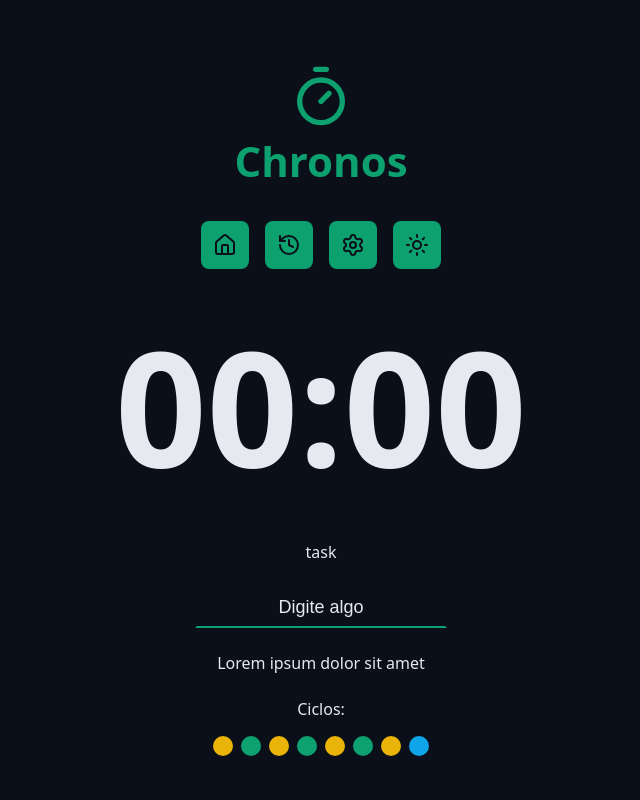
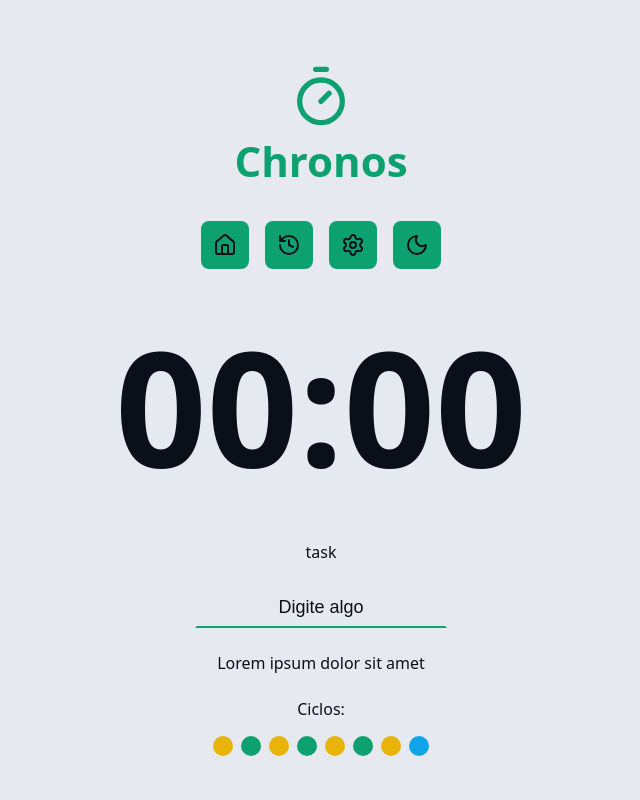
Before and after one commit to ravibarbosals/chronos-pomodoro, a React (Vite) app: page / in a window 1280 px wide. Both pictures are taken after a click on the link 736 px from the left and 245 px from the top of the page. Shown: the top 800 px of the page, without its empty margins (319-959 px from the left). Built offline with nearby package versions, Linux system fonts and the light colour scheme.

Commit message:
feat: implement theme toggle functionality and update styles for light mode

```diff
--- a/index.html
+++ b/index.html
@@ -1,5 +1,5 @@
 <!doctype html>
-<html lang="en">
+<html lang="pt-br" data-theme="dark">
   <head>
     <meta charset="UTF-8" />
     <link rel="icon" type="image/svg+xml" href="/vite.svg" />
--- a/src/components/Menu/index.tsx
+++ b/src/components/Menu/index.tsx
@@ -1,28 +1,74 @@
-import {
-  HistoryIcon,
-  HouseIcon,
-  SettingsIcon,
-  SunIcon,
-} from 'lucide-react';
+import { HistoryIcon, HouseIcon, MoonIcon, SettingsIcon, SunIcon } from 'lucide-react';
 import styles from './styles.module.css';
+import { useState, useEffect } from 'react';
+
+type AvailableThemes = 'dark' | 'light';
 
 export function Menu() {
+  const [theme, setTheme] = useState<AvailableThemes>(() => {
+    const storageTheme =
+    localStorage.getItem('theme') as AvailableThemes || 'dark';
+    return storageTheme;
+  });
+
+  const nextThemeIcon = {
+    dark: <SunIcon />,
+    light: <MoonIcon />
+  }
+
+  function handleThemeChange(
+    event: React.MouseEvent<HTMLAnchorElement, MouseEvent>,
+  ) {
+    event.preventDefault();
+
+    setTheme(prevTheme => {
+      const nextTheme = prevTheme === 'dark' ? 'light' : 'dark';
+      return nextTheme;
+    });
+  }
+
+  useEffect(() => {
+    document.documentElement.setAttribute('data-theme', theme);
+    localStorage.setItem('theme', theme)
+  }, [theme]);
+
   return (
     <nav className={`${styles.menu}`}>
-      <a className={styles.menuLink} href='#'>
+      <a
+        className={styles.menuLink}
+        href='#'
+        aria-label='Ir para a home'
+        title='Ir para a home'
+      >
         <HouseIcon />
       </a>
 
-      <a className={styles.menuLink} href='#'>
+      <a
+        className={styles.menuLink}
+        href='#'
+        aria-label='Ver Histórico'
+        title='Ver Histórico'
+      >
         <HistoryIcon />
       </a>
 
-      <a className={styles.menuLink} href='#'>
+      <a
+        className={styles.menuLink}
+        href='#'
+        aria-label='Configurações'
+        title='Configurações'
+      >
         <SettingsIcon />
       </a>
 
-      <a className={styles.menuLink} href='#'>
-        <SunIcon />
+      <a
+        className={styles.menuLink}
+        href='#'
+        aria-label='Mudar Tema'
+        title='Mudar Tema'
+        onClick={handleThemeChange}
+      >
+        {nextThemeIcon[theme]}
       </a>
     </nav>
   );
--- a/src/styles/theme.css
+++ b/src/styles/theme.css
@@ -35,3 +35,21 @@
   --disabled: #555f7d;
   --text-disabled: #aab3cc;
 }
+
+:root[data-theme='light'] {
+  --gray-100: #0a0f1a;
+  --gray-200: #181f2e;
+  --gray-300: #272f43;
+  --gray-400: #363d56;
+  --gray-500: #454f6a;
+  --gray-600: #555f7d;
+  --gray-700: #aab3cc;
+  --gray-800: #cdd3e1;
+  --gray-900: #e6e9f0;
+
+  --text-default: #0a0f1a;
+  --text-muted: #272f43;
+
+  --link-color: #0b8a60;
+  --link-hover: #065f46;
+}
```
Also changed, not shown: src/App.tsx (line endings or trailing spaces).
